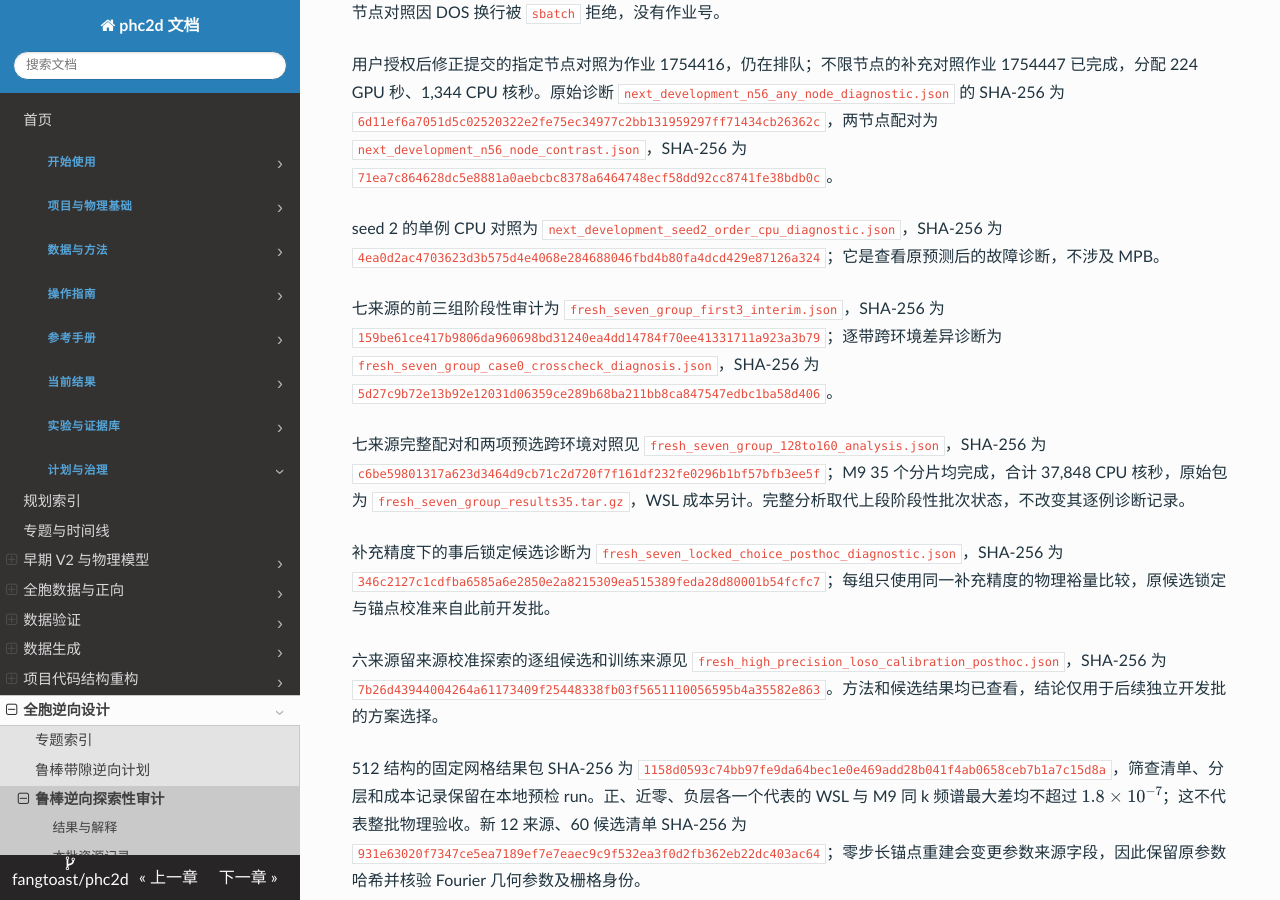
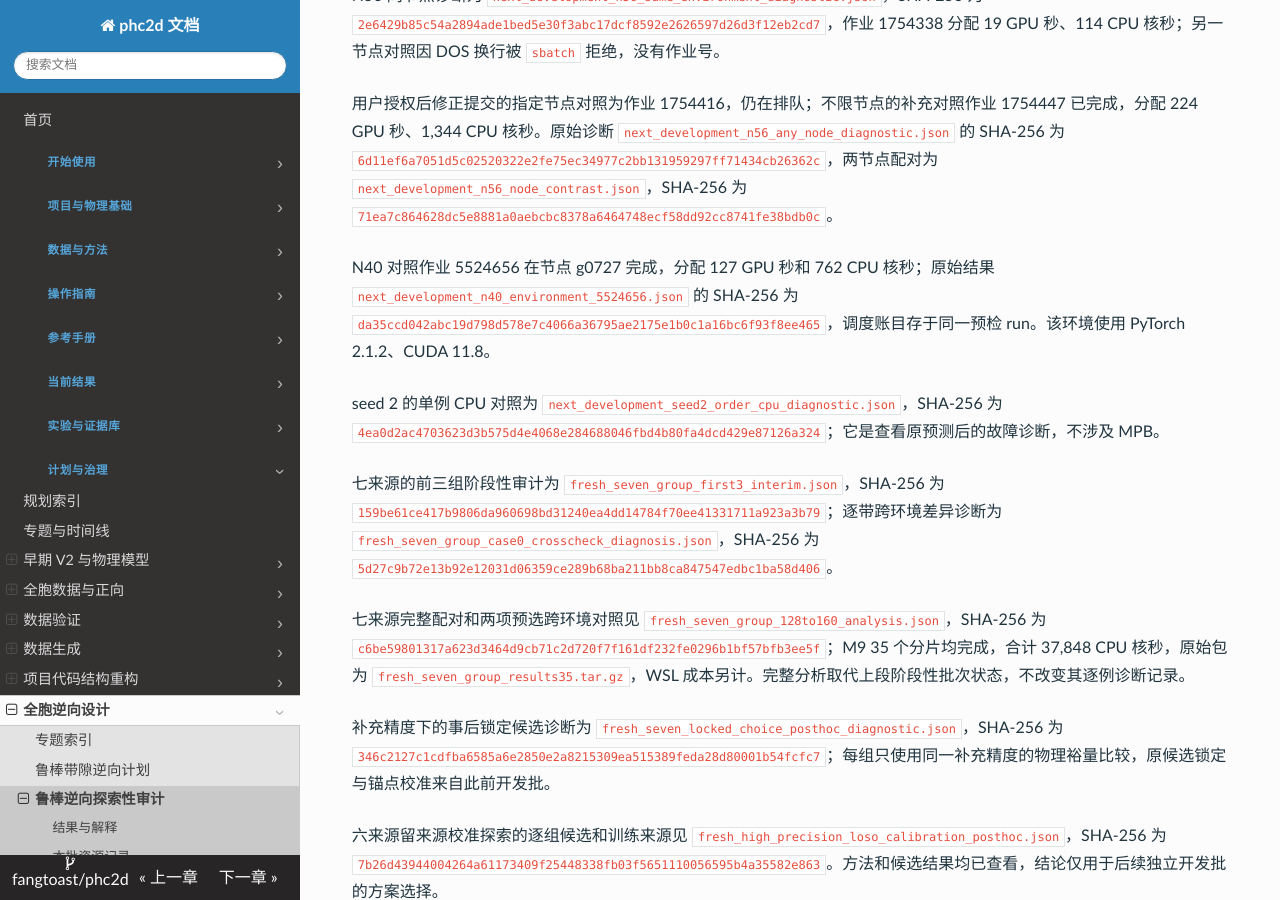
Before and after one commit to fangtoast/phc2d, an MkDocs documentation site: the page built from docs/results/inverse/鲁棒带隙逆向可用性审计.md, in a window 1280 px wide and 900 px high, scrolled down 9986 px. Built offline with MkDocs 1.6.1, drawn with Linux system fonts in a browser that asks for light colours; some of the changed text lies outside the part shown.

Commit message:
Record N40 inverse prediction diagnostic

```diff
--- a/docs/results/inverse/鲁棒带隙逆向可用性审计.md
+++ b/docs/results/inverse/鲁棒带隙逆向可用性审计.md
@@ -98,6 +98,7 @@ source_artifacts:
 | seed 1 有限 GPU 频谱的目标带对诊断 | 对 N56 保留有限频谱的 15 个异常候选逐例配对同结构 CPU 预测，各候选 B4–B5 在三扰动和 81 k 点上的最大频率差约为 0.088–0.171 | 剩余 45 例没有保存 GPU 频谱，无法作此比较；两种环境版本不同，不能由此确定故障组件。目标带对本身已出现大差异，不能只忽略其他带序异常后恢复评分 |
 | N56 同节点 CPU–GPU 事后诊断 | 在原 seed 1 所在节点、PyTorch 2.7.1 环境中，两例和两个 checkpoint 的 CPU 均有限且带序正常；GPU 对两个 checkpoint 均出现非有限值或严重带序异常 | 此诊断未复现原始异常的精确数值，却显示同环境设备结果存在严重差异；不能确定硬件、驱动或软件原因。另一节点的对照提交被调度器因脚本换行拒绝，未入队且未自动重提 |
 | N56 不限节点的补充对照 | 调度到另一节点，同样两个 checkpoint 和两个候选的 CPU/GPU 谱均有限且带序正常，四组最大差约 $1.32\times10^{-5}$–$1.60\times10^{-5}$ | 同 PyTorch/CUDA 版本与 GPU 型号；此前异常节点上同四组 GPU 出现非有限值或较大异常。没有为此诊断预注册数值容差，不作门槛通过判断；不能据两个节点断定故障根因，也不改变锁定预测 |
+| N40 补充对照 | 同样两个 checkpoint 和两个候选在 N40 的 CPU/GPU 谱均有限且带序正常，四组最大差均约 $5.96\times10^{-8}$ | 事后小样本诊断，PyTorch/CUDA 版本与 N56 不同；未预注册容差，不能据此定位异常根因或替换原锁定预测 |
 | seed 2 的单例带序跨设备诊断 | 原 60 候选中唯一带序异常的来源 762 阈值正向候选，在 CPU 也出现 12 处倒序；CPU–GPU 全谱最大差约 $1.94\times10^{-5}$ | 原 GPU 倒序位于 B8–B9，最大约 0.0022。事后单例说明更换设备未必消除此异常；当前合同要求全谱有序，不能仅因目标为 B4–B5 就恢复评分或改变原 P2 门 |
 | 新批首个预选来源的漏检诊断 | 来源 131 锚点在 512 栅格、三偏移、96→128 下共同裕量为 0.01133，三个冻结 Global–Local seed 对该锚点的代理预测均为负 | 该锚点及阈值减小候选的 M9–WSL 频谱最大差约 $5.96\times10^{-8}$；单来源的有限精度诊断，全批漏检率和 P2 门尚未确定 |
 | 新批 60 候选完整物理审计 | 45/60 候选通过原数值门；12 个来源中仅 3 组的全部五候选通过。15 个未过门候选均有 96→128 空间分辨率不稳定，最多六层的自适应 k 加密均满足当前稳定条件 | 固定 512 栅格和三偏移的开发批；三个 seed 的完整分层排序均不可判定，P2 数值门未通过。两组事后 128→160 整组诊断另行开展 |
@@ -241,6 +242,8 @@ N56 同节点诊断为 `next_development_n56_same_environment_diagnostic.json`
 
 用户授权后修正提交的指定节点对照为作业 1754416，仍在排队；不限节点的补充对照作业 1754447 已完成，分配 224 GPU 秒、1,344 CPU 核秒。原始诊断 `next_development_n56_any_node_diagnostic.json` 的 SHA-256 为 `6d11ef6a7051d5c02520322e2fe75ec34977c2bb131959297ff71434cb26362c`，两节点配对为 `next_development_n56_node_contrast.json`，SHA-256 为 `71ea7c864628dc5e8881a0aebcbc8378a6464748ecf58dd92cc8741fe38bdb0c`。
 
+N40 对照作业 5524656 在节点 g0727 完成，分配 127 GPU 秒和 762 CPU 核秒；原始结果 `next_development_n40_environment_5524656.json` 的 SHA-256 为 `da35ccd042abc19d798d578e7c4066a36795ae2175e1b0c1a16bc6f93f8ee465`，调度账目存于同一预检 run。该环境使用 PyTorch 2.1.2、CUDA 11.8。
+
 seed 2 的单例 CPU 对照为 `next_development_seed2_order_cpu_diagnostic.json`，SHA-256 为 `4ea0d2ac4703623d3b575d4e4068e284688046fbd4b80fa4dcd429e87126a324`；它是查看原预测后的故障诊断，不涉及 MPB。
 
 七来源的前三组阶段性审计为 `fresh_seven_group_first3_interim.json`，SHA-256 为 `159be61ce417b9806da960698bd31240ea4dd14784f70ee41331711a923a3b79`；逐带跨环境差异诊断为 `fresh_seven_group_case0_crosscheck_diagnosis.json`，SHA-256 为 `5d27c9b72e13b92e12031d06359ce289b68ba211bb8ca847547edbc1ba58d406`。
```
